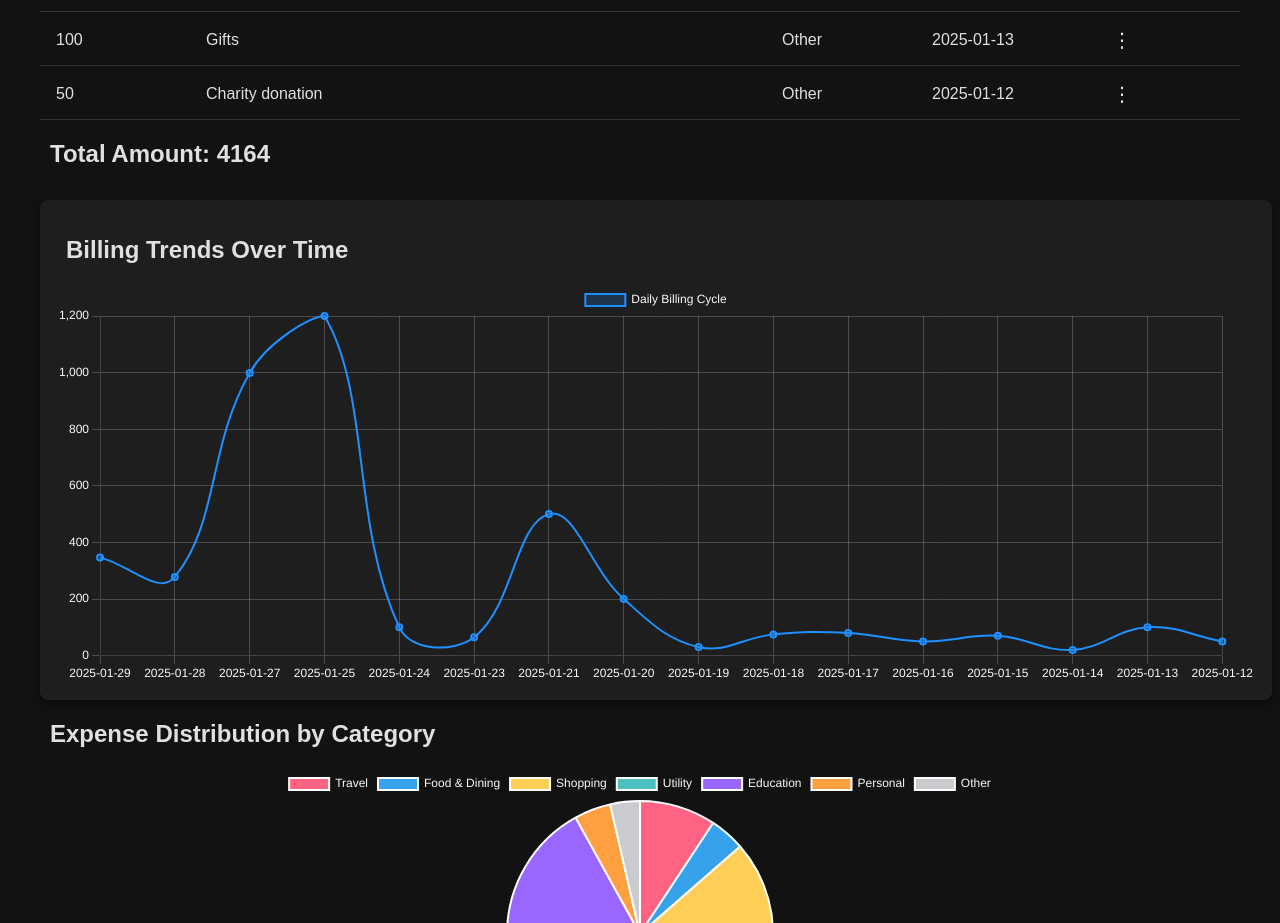
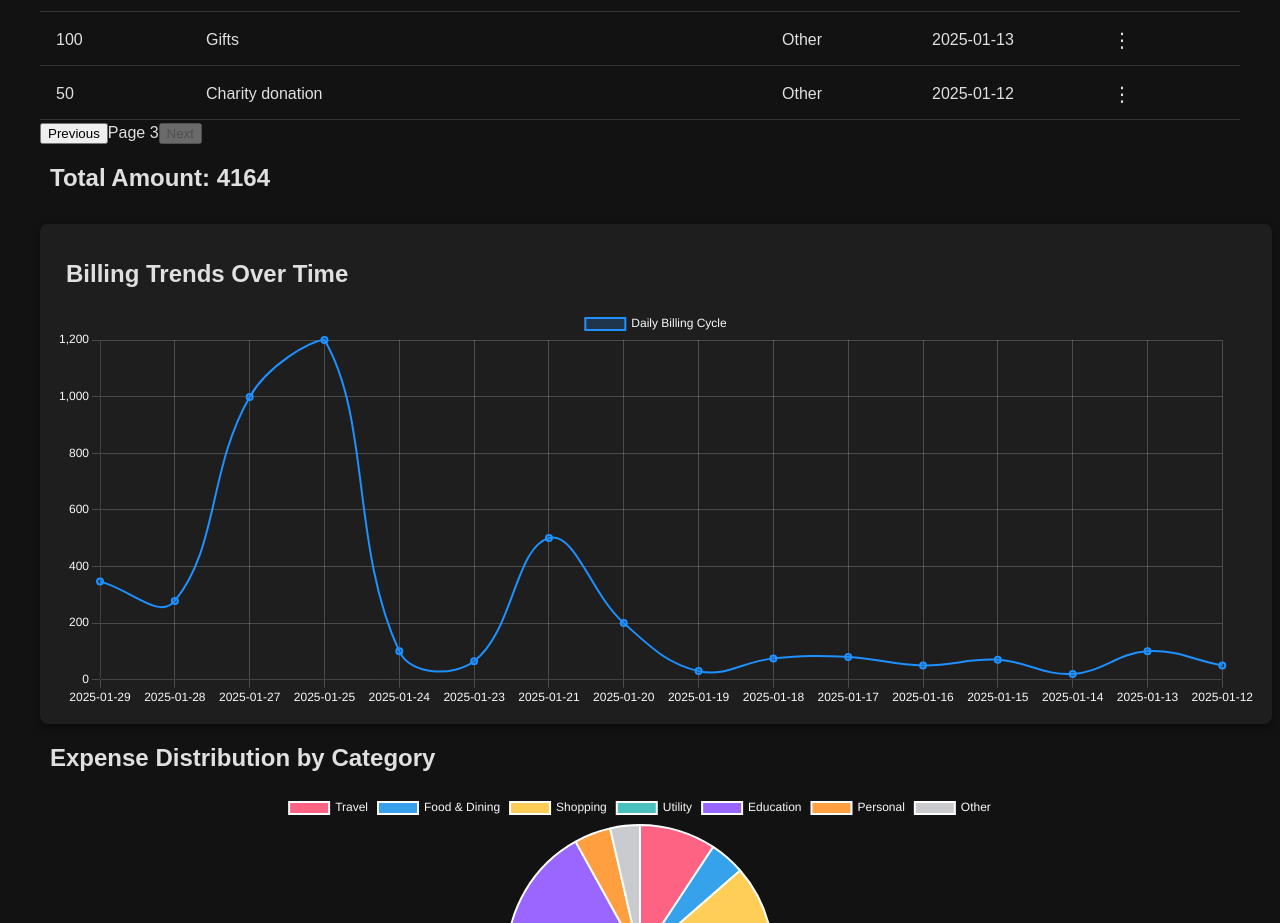
Before and after one commit to adityapatidar31/bill-tracker, a React (Vite) app: page / in a window 1280 px wide. Shown: the part 1040-1963 px from the top of the page. Built offline with nearby package versions, Linux system fonts and the light colour scheme.

Commit message:
add pagination component in the BillList.jsx

```diff
--- a/src/components/BillList.jsx
+++ b/src/components/BillList.jsx
@@ -5,6 +5,7 @@ import { AiOutlineCalendar } from "react-icons/ai";
 import { BiCategoryAlt } from "react-icons/bi";
 import { MdDescription } from "react-icons/md";
 import FilterComponent from "./FilterComponent";
+import Pagination from "./Pagination";
 
 function BillList() {
   const { filter, bills, totalAmount, currentPage, pageSize } = useSelector(
@@ -58,6 +59,11 @@ function BillList() {
         {paginatedBills.map((bill) => (
           <BillListItem key={bill.id} {...bill} />
         ))}
+        <Pagination
+          currentPage={currentPage}
+          isFirstPage={isFirstPage}
+          isLastPage={isLastPage}
+        />
         <h2>Total Amount: {totalAmountDisplay}</h2>
       </div>
     </div>
--- /dev/null
+++ b/src/components/Pagination.jsx
@@ -0,0 +1,33 @@
+/* eslint-disable react/prop-types */
+import { useDispatch } from "react-redux";
+import { setCurrentPage } from "../features/bill/billSlice";
+
+function Pagination({ currentPage, isFirstPage, isLastPage }) {
+  const dispatch = useDispatch();
+
+  const handlePrevPage = () => {
+    if (!isFirstPage) {
+      dispatch(setCurrentPage(currentPage - 1));
+    }
+  };
+
+  const handleNextPage = () => {
+    if (!isLastPage) {
+      dispatch(setCurrentPage(currentPage + 1));
+    }
+  };
+
+  return (
+    <div className="pagination">
+      <button onClick={handlePrevPage} disabled={isFirstPage}>
+        Previous
+      </button>
+      <span>Page {currentPage}</span>
+      <button onClick={handleNextPage} disabled={isLastPage}>
+        Next
+      </button>
+    </div>
+  );
+}
+
+export default Pagination;
--- a/src/features/bill/billSlice.js
+++ b/src/features/bill/billSlice.js
@@ -230,10 +230,20 @@ const billSlice = createSlice({
         }
       });
     },
+    setCurrentPage(state, action) {
+      console.log(action.payload);
+      state.currentPage = action.payload;
+    },
   },
 });
 
-export const { addBill, deleteBill, updateBill, applyFilter, payBills } =
-  billSlice.actions;
+export const {
+  addBill,
+  deleteBill,
+  updateBill,
+  applyFilter,
+  payBills,
+  setCurrentPage,
+} = billSlice.actions;
 
 export default billSlice.reducer;
```
